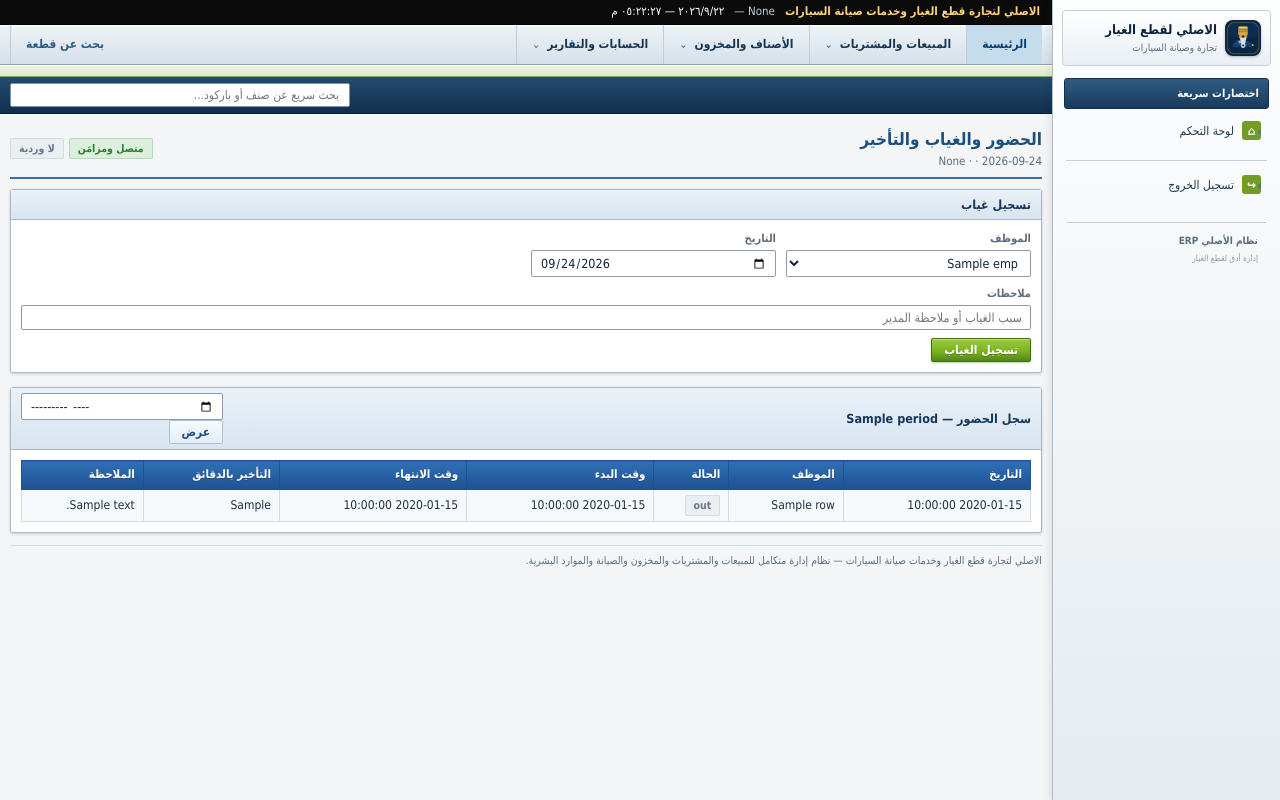
After one commit to islamhadii55/alesly-erp-v2, a Flask app: template templates/attendance.html in a window 1280 px wide. The commit adds this page. Run offline with Flask 3, Linux system fonts and the light colour scheme; the template is opened without the code that fills it: most values are stand-ins (such as "Sample title", 1, 10 or a date in 2020).

Commit message:
Add employee shifts attendance and reviewed payroll deductions

```diff
--- a/app.py
+++ b/app.py
@@ -71,6 +71,10 @@ PERMISSION_MODULES = (
     ("reports", "التقارير", "المخزون والحسابات"),
     ("sync", "المزامنة بدون إنترنت", "المخزون والحسابات"),
     ("hr", "الموارد البشرية", "الموارد البشرية"),
+    ("attendance", "الحضور والغياب والتأخير", "الموارد البشرية"),
+    ("shift_start", "بدء الوردية", "الموارد البشرية"),
+    ("shift_end", "إنهاء الوردية", "الموارد البشرية"),
+    ("attendance_review", "مراجعة خصومات الحضور", "الموارد البشرية"),
 )
 PERMISSION_KEYS = {key for key, _, _ in PERMISSION_MODULES}
 PERMISSION_LABELS = {key: label for key, label, _ in PERMISSION_MODULES}
@@ -79,8 +83,10 @@ PERMISSION_LABELS = {key: label for key, label, _ in PERMISSION_MODULES}
 ENDPOINT_PERMISSIONS = {
     "dashboard": "dashboard",
     "pos": "pos",
-    "shift_open": "treasury",
-    "shift_close": "treasury",
+    "shift_open": "shift_start",
+    "shift_close": "shift_end",
+    "attendance_mark": "attendance",
+    "attendance": "attendance",
     "invoices_list": "invoices",
     "invoice_new": "invoices",
     "invoice_view": "invoices",
@@ -154,7 +160,10 @@ def user_has_permission(module):
         return False
     if perms == "all":
         return True
-    return module in {p.strip() for p in str(perms).split(",") if p.strip()}
+    granted = {p.strip() for p in str(perms).split(",") if p.strip()}
+    if module in {"shift_start", "shift_end"} and "shift" in granted:
+        return True
+    return module in granted
 
 
 def resolve_endpoint_permission():
@@ -739,7 +748,22 @@ def init_db():
             username TEXT NOT NULL,
             started_at TEXT NOT NULL,
             ended_at TEXT,
-            opening_cash REAL NOT NULL DEFAULT 0
+            opening_cash REAL NOT NULL DEFAULT 0,
+            employee_id INTEGER REFERENCES employees(id)
+        );
+        CREATE TABLE IF NOT EXISTS attendance (
+            id INTEGER PRIMARY KEY AUTOINCREMENT,
+            employee_id INTEGER NOT NULL REFERENCES employees(id),
+            attendance_date TEXT NOT NULL,
+            shift_id INTEGER REFERENCES shifts(id),
+            status TEXT NOT NULL DEFAULT 'حاضر',
+            started_at TEXT,
+            ended_at TEXT,
+            late_minutes INTEGER NOT NULL DEFAULT 0,
+            deduction REAL NOT NULL DEFAULT 0,
+            reviewed INTEGER NOT NULL DEFAULT 0,
+            notes TEXT,
+            UNIQUE(employee_id, attendance_date)
         );
         CREATE TABLE IF NOT EXISTS cash_accounts (
             id INTEGER PRIMARY KEY AUTOINCREMENT,
@@ -927,6 +951,8 @@ def init_db():
         "vat_rate": "15",
         "points_per_100": "1",
         "default_labor_rate": "80",
+        "work_start_time": "09:00",
+        "attendance_grace_minutes": "15",
         "sync_enabled": "1",
         "sync_server_url": "",
         "sync_token": "alasly-sync-local",
@@ -993,6 +1019,16 @@ def init_db():
         (
             ("job_title", "TEXT"),
             ("permissions", "TEXT NOT NULL DEFAULT 'sales,shift'"),
+        ),
+    )
+    ensure_columns("employees", (("username", "TEXT"),))
+    ensure_columns("shifts", (("employee_id", "INTEGER"),))
+    ensure_columns(
+        "salaries",
+        (
+            ("attendance_deduct", "REAL NOT NULL DEFAULT 0"),
+            ("absence_days", "REAL NOT NULL DEFAULT 0"),
+            ("late_minutes", "INTEGER NOT NULL DEFAULT 0"),
         ),
     )
     ensure_columns(
@@ -1595,6 +1631,28 @@ def current_shift(username=None):
         (username,),
         one=True,
     )
+
+
+def current_employee(username=None):
+    username = username or session.get("user")
+    if not username:
+        return None
+    return query("SELECT * FROM employees WHERE username=? AND status='نشط'", (username,), one=True)
+
+
+def attendance_preview(employee_id, period):
+    emp = query("SELECT salary FROM employees WHERE id=?", (employee_id,), one=True)
+    if not emp:
+        return {"deduct": 0.0, "absence_days": 0, "late_minutes": 0, "rows": []}
+    daily = float(emp["salary"] or 0) / 30.0
+    rows = query(
+        "SELECT * FROM attendance WHERE employee_id=? AND attendance_date LIKE ? ORDER BY attendance_date",
+        (employee_id, period + "%"),
+    )
+    absence_days = sum(1 for r in rows if r["status"] == "غائب")
+    late_minutes = sum(int(r["late_minutes"] or 0) for r in rows)
+    deduct = round(absence_days * daily + (late_minutes / 480.0) * daily, 2)
+    return {"deduct": deduct, "absence_days": absence_days, "late_minutes": late_minutes, "rows": rows}
 
 
 def add_journal(description, account_name, debit=0, credit=0, reference_type=None, reference_id=None):
@@ -3088,6 +3146,8 @@ def settings():
                 "vat_rate",
                 "points_per_100",
                 "default_labor_rate",
+                "work_start_time",
+                "attendance_grace_minutes",
                 "sync_server_url",
                 "sync_token",
                 "device_name",
@@ -3175,18 +3235,19 @@ def employees():
             float(request.form.get("salary") or 0),
             request.form.get("status") or "نشط",
             request.form.get("notes"),
+            (request.form.get("username") or "").strip() or None,
         )
         if eid:
             execute(
-                """UPDATE employees SET name=?, job_title=?, phone=?, hire_date=?, salary=?, status=?, notes=?
+                """UPDATE employees SET name=?, job_title=?, phone=?, hire_date=?, salary=?, status=?, notes=?, username=?
                    WHERE id=?""",
                 data + (eid,),
             )
             flash("تم تحديث الموظف", "ok")
         else:
             execute(
-                """INSERT INTO employees (name, job_title, phone, hire_date, salary, status, notes)
-                   VALUES (?,?,?,?,?,?,?)""",
+                """INSERT INTO employees (name, job_title, phone, hire_date, salary, status, notes, username)
+                   VALUES (?,?,?,?,?,?,?,?)""",
                 data,
             )
             flash("تم إضافة الموظف", "ok")
@@ -3233,6 +3294,26 @@ def advances():
     return render_template("advances.html", rows=rows, emps=emps, total_open=total_open)
 
 
+@app.route("/attendance", methods=["GET", "POST"])
+@login_required
+def attendance():
+    if request.method == "POST":
+        employee_id = int(request.form["employee_id"])
+        day = request.form.get("attendance_date") or date.today().isoformat()
+        existing = query("SELECT id FROM attendance WHERE employee_id=? AND attendance_date=?", (employee_id, day), one=True)
+        if existing:
+            execute("UPDATE attendance SET status='غائب', notes=? WHERE id=?", (request.form.get("notes"), existing["id"]))
+        else:
+            execute("INSERT INTO attendance (employee_id, attendance_date, status, notes) VALUES (?,?,?,?)", (employee_id, day, "غائب", request.form.get("notes")))
+        flash("تم تسجيل الغياب، وسيظهر الخصم للمراجعة في كشف الراتب", "ok")
+        return redirect(url_for("attendance"))
+    period = request.args.get("period") or date.today().strftime("%Y-%m")
+    rows = query("""SELECT a.*, e.name, e.salary FROM attendance a JOIN employees e ON e.id=a.employee_id
+                    WHERE a.attendance_date LIKE ? ORDER BY a.attendance_date DESC, e.name""", (period + "%",))
+    emps = query("SELECT * FROM employees WHERE status='نشط' ORDER BY name")
+    return render_template("attendance.html", rows=rows, emps=emps, period=period)
+
+
 @app.route("/salaries", methods=["GET", "POST"])
 @login_required
 def salaries():
@@ -3240,16 +3321,18 @@ def salaries():
         emp = query("SELECT * FROM employees WHERE id=?", (request.form["employee_id"],), one=True)
         period = request.form["period"]
         bonus = float(request.form.get("bonus") or 0)
+        preview = attendance_preview(emp["id"], period)
+        attendance_deduct = preview["deduct"] if request.form.get("attendance_approve") == "1" else 0.0
         open_adv = query(
             "SELECT COALESCE(SUM(remaining),0) v FROM advances WHERE employee_id=?",
             (emp["id"],),
             one=True,
         )["v"]
         deduct = min(float(request.form.get("advance_deduct") or open_adv), open_adv)
-        net = float(emp["salary"]) + bonus - deduct
+        net = float(emp["salary"]) + bonus - deduct - attendance_deduct
         execute(
-            """INSERT INTO salaries (employee_id, period, base_salary, bonus, advance_deduct, net, status, paid_at, notes)
-               VALUES (?,?,?,?,?,?,?,?,?)""",
+            """INSERT INTO salaries (employee_id, period, base_salary, bonus, advance_deduct, net, status, paid_at, notes, attendance_deduct, absence_days, late_minutes)
+               VALUES (?,?,?,?,?,?,?,?,?,?,?,?)""",
             (
                 emp["id"],
                 period,
@@ -3260,6 +3343,9 @@ def salaries():
                 "مدفوع",
                 date.today().isoformat(),
                 request.form.get("notes"),
+                attendance_deduct,
+                preview["absence_days"] if attendance_deduct else 0,
+                preview["late_minutes"] if attendance_deduct else 0,
             ),
         )
         remain = deduct
@@ -3281,8 +3367,9 @@ def salaries():
            JOIN employees e ON e.id=s.employee_id ORDER BY s.id DESC"""
     )
     emps = query("SELECT * FROM employees WHERE status='نشط' ORDER BY name")
+    previews = {str(e["id"]): attendance_preview(e["id"], datetime.now().strftime("%Y-%m")) for e in emps}
     total = query("SELECT COALESCE(SUM(net),0) v FROM salaries", one=True)["v"]
-    return render_template("salaries.html", rows=rows, emps=emps, total=total)
+    return render_template("salaries.html", rows=rows, emps=emps, previews=previews, total=total)
 
 
 @app.route("/costs")
@@ -3721,10 +3808,37 @@ def shift_open():
     if current_shift():
         flash("لديك وردية مفتوحة", "err")
         return redirect(request.referrer or url_for("pos"))
+    employee = current_employee()
+    if not employee:
+        flash("اربط حساب المستخدم بموظف نشط أولاً من شاشة الموظفين", "err")
+        return redirect(request.referrer or url_for("dashboard"))
+    started = datetime.now()
+    today = started.date().isoformat()
+    start_time = datetime.strptime(get_setting("work_start_time", "09:00"), "%H:%M").replace(
+        year=started.year, month=started.month, day=started.day
+    )
+    grace = int(get_setting("attendance_grace_minutes", "15") or 15)
+    late_minutes = max(0, int((started - start_time).total_seconds() // 60) - grace)
+    attendance = query(
+        "SELECT id FROM attendance WHERE employee_id=? AND attendance_date=?",
+        (employee["id"], today), one=True,
+    )
     execute(
-        "INSERT INTO shifts (username, started_at, opening_cash) VALUES (?,?,?)",
-        (session.get("user"), datetime.now().strftime("%Y-%m-%d %H:%M"), float(request.form.get("opening_cash") or 0)),
-    )
+        "INSERT INTO shifts (username, started_at, opening_cash, employee_id) VALUES (?,?,?,?)",
+        (session.get("user"), started.strftime("%Y-%m-%d %H:%M"), float(request.form.get("opening_cash") or 0), employee["id"]),
+    )
+    shift_id = db().execute("SELECT last_insert_rowid()").fetchone()[0]
+    if attendance:
+        execute(
+            "UPDATE attendance SET shift_id=?, status='حاضر', started_at=?, late_minutes=?, notes=NULL WHERE id=?",
+            (shift_id, started.strftime("%Y-%m-%d %H:%M"), late_minutes, attendance["id"]),
+        )
+    else:
+        execute(
+            """INSERT INTO attendance (employee_id, attendance_date, shift_id, status, started_at, late_minutes)
+               VALUES (?,?,?,?,?,?)""",
+            (employee["id"], today, shift_id, "حاضر", started.strftime("%Y-%m-%d %H:%M"), late_minutes),
+        )
     flash("تم فتح الوردية", "ok")
     return redirect(request.referrer or url_for("pos"))
 
@@ -3745,7 +3859,9 @@ def shift_close():
         one=True,
     )["v"]
     expected = float(expected) + float(sh["opening_cash"] or 0)
-    execute("UPDATE shifts SET ended_at=? WHERE id=?", (datetime.now().strftime("%Y-%m-%d %H:%M"), sh["id"]))
+    ended = datetime.now().strftime("%Y-%m-%d %H:%M")
+    execute("UPDATE shifts SET ended_at=? WHERE id=?", (ended, sh["id"]))
+    execute("UPDATE attendance SET ended_at=? WHERE shift_id=?", (ended, sh["id"]))
     execute(
         """INSERT INTO daily_closures (shift_id, closing_date, expected_cash, actual_cash, difference, closed_by, closed_at, notes)
            VALUES (?,?,?,?,?,?,?,?)""",
--- /dev/null
+++ b/templates/attendance.html
@@ -0,0 +1,28 @@
+{% extends "base.html" %}
+{% set title = "الحضور والغياب والتأخير" %}
+{% block content %}
+<div class="panel" style="margin-bottom:14px">
+  <div class="panel-h"><h3>تسجيل غياب</h3></div>
+  <div class="panel-b">
+    <form method="post" class="form-grid">
+      <div class="field"><label>الموظف</label><select name="employee_id" required>{% for e in emps %}<option value="{{ e.id }}">{{ e.name }}</option>{% endfor %}</select></div>
+      <div class="field"><label>التاريخ</label><input type="date" name="attendance_date" value="{{ today }}" required></div>
+      <div class="field full"><label>ملاحظات</label><input name="notes" placeholder="سبب الغياب أو ملاحظة المدير"></div>
+      <div><button class="btn btn-gold">تسجيل الغياب</button></div>
+    </form>
+  </div>
+</div>
+<div class="panel">
+  <div class="panel-h"><h3>سجل الحضور — {{ period }}</h3><form method="get"><input type="month" name="period" value="{{ period }}"><button class="btn btn-ghost">عرض</button></form></div>
+  <div class="panel-b">
+    <table>
+      <tr><th>التاريخ</th><th>الموظف</th><th>الحالة</th><th>وقت البدء</th><th>وقت الانتهاء</th><th>التأخير بالدقائق</th><th>الملاحظة</th></tr>
+      {% for r in rows %}<tr>
+        <td>{{ r.attendance_date }}</td><td>{{ r.name }}</td>
+        <td><span class="badge {% if r.status=='حاضر' %}b-paid{% else %}b-void{% endif %}">{{ r.status }}</span></td>
+        <td>{{ r.started_at or '—' }}</td><td>{{ r.ended_at or '—' }}</td><td>{{ r.late_minutes }}</td><td>{{ r.notes or '' }}</td>
+      </tr>{% else %}<tr><td colspan="7">لا توجد سجلات لهذا الشهر.</td></tr>{% endfor %}
+    </table>
+  </div>
+</div>
+{% endblock %}
--- a/templates/base.html
+++ b/templates/base.html
@@ -50,7 +50,7 @@
         <details><summary>الحسابات والتقارير</summary><div class="menu-dropdown">
           {% if can('accounts') %}<a href="{{ url_for('accounts') }}">حسابات العملاء والموردين</a>{% endif %}{% if can('treasury') %}<a href="{{ url_for('treasury') }}">الخزينة والوردية</a>{% endif %}{% if can('finance') %}<a href="{{ url_for('finance') }}">شيكات وأقساط</a>{% endif %}{% if can('pnl') %}<a href="{{ url_for('pnl') }}">الأرباح والخسائر</a>{% endif %}{% if can('reports') %}<a href="{{ url_for('reports') }}">التقارير والتحليلات</a>{% endif %}
         </div></details>
-        {% if can('hr') %}<details><summary>الموارد البشرية</summary><div class="menu-dropdown"><a href="{{ url_for('employees') }}">الموظفون</a><a href="{{ url_for('advances') }}">السلف</a><a href="{{ url_for('salaries') }}">الرواتب</a></div></details>{% endif %}
+        {% if can('hr') %}<details><summary>الموارد البشرية</summary><div class="menu-dropdown"><a href="{{ url_for('employees') }}">الموظفون</a>{% if can('attendance') %}<a href="{{ url_for('attendance') }}">الحضور والغياب</a>{% endif %}<a href="{{ url_for('advances') }}">السلف</a><a href="{{ url_for('salaries') }}">الرواتب</a></div></details>{% endif %}
         <a class="menu-search-link" href="{{ url_for('inventory') }}">بحث عن قطعة</a>
       </nav>
       <div class="toolbar-green">
--- a/templates/dashboard.html
+++ b/templates/dashboard.html
@@ -6,6 +6,9 @@
   <a class="dash-btn dash-btn-primary" href="{{ url_for('pos') }}">كاشير</a>
   <a class="dash-btn dash-btn-ghost" href="{{ url_for('job_new') }}">أمر شغل</a>
   <a class="dash-btn dash-btn-ghost" href="{{ url_for('invoice_new', kind='purchase') }}">فاتورة شراء</a>
+  {% if can('shift_start') and not open_shift %}<form method="post" action="{{ url_for('shift_open') }}" style="display:inline"><input type="hidden" name="opening_cash" value="0"><button class="dash-btn dash-btn-primary" type="submit">بدء الوردية</button></form>{% endif %}
+  {% if can('shift_end') and open_shift %}<form method="post" action="{{ url_for('shift_close') }}" style="display:inline" onsubmit="var v=prompt('أدخل النقد الفعلي في الدرج','0'); if(v===null)return false; this.actual_cash.value=v||0; return confirm('إنهاء ورديتك الآن؟')"><input type="hidden" name="actual_cash" value="0"><button class="dash-btn dash-btn-ghost" type="submit">إنهاء الوردية</button></form>{% endif %}
+  {% if can('attendance') %}<a class="dash-btn dash-btn-ghost" href="{{ url_for('attendance') }}">الحضور</a>{% endif %}
 </span>
 {% endblock %}
 {% block content %}
--- a/templates/employees.html
+++ b/templates/employees.html
@@ -11,6 +11,7 @@
       <div class="field"><label>الجوال</label><input name="phone" value="{{ edit.phone if edit else '' }}"></div>
       <div class="field"><label>تاريخ التعيين</label><input type="date" name="hire_date" value="{{ edit.hire_date if edit else today }}"></div>
       <div class="field"><label>الراتب الأساسي</label><input type="number" step="0.01" name="salary" value="{{ edit.salary if edit else 0 }}"></div>
+      <div class="field"><label>اسم مستخدم النظام للوردية</label><input name="username" value="{{ edit.username if edit else '' }}" placeholder="مثال: cashier1"></div>
       <div class="field"><label>الحالة</label>
         <select name="status">
           <option {% if edit and edit.status=='نشط' %}selected{% endif %}>نشط</option>
@@ -26,11 +27,12 @@
   <div class="panel-h"><h3>سجل الموظفين</h3></div>
   <div class="panel-b">
     <table>
-      <tr><th>الاسم</th><th>الوظيفة</th><th>الجوال</th><th>التعيين</th><th>الراتب</th><th>الحالة</th><th></th></tr>
+      <tr><th>الاسم</th><th>الوظيفة</th><th>المستخدم</th><th>الجوال</th><th>التعيين</th><th>الراتب</th><th>الحالة</th><th></th></tr>
       {% for r in rows %}
       <tr>
         <td>{{ r.name }}</td>
         <td>{{ r.job_title }}</td>
+        <td>{{ r.username or 'غير مربوط' }}</td>
         <td>{{ r.phone }}</td>
         <td>{{ r.hire_date }}</td>
         <td class="money">{{ r.salary|money }}</td>
--- a/templates/settings.html
+++ b/templates/settings.html
@@ -124,6 +124,8 @@
         <div class="field" style="margin-bottom:10px"><label>نسبة الضريبة %</label><input name="vat_rate" value="{{ settings.get('vat_rate','15') }}"></div>
         <div class="field" style="margin-bottom:10px"><label>نقاط الولاء لكل 100</label><input name="points_per_100" value="{{ settings.get('points_per_100','1') }}"></div>
         <div class="field" style="margin-bottom:10px"><label>سعر ساعة المصنعية الافتراضي</label><input name="default_labor_rate" value="{{ settings.get('default_labor_rate','80') }}"></div>
+        <div class="field" style="margin-bottom:10px"><label>بداية الدوام</label><input type="time" name="work_start_time" value="{{ settings.get('work_start_time','09:00') }}"></div>
+        <div class="field" style="margin-bottom:10px"><label>سماح التأخير بالدقائق</label><input type="number" min="0" name="attendance_grace_minutes" value="{{ settings.get('attendance_grace_minutes','15') }}"></div>
         <div class="field" style="margin-bottom:10px"><label>تذييل الفاتورة</label><input name="print_footer" value="{{ settings.get('print_footer','') }}"></div>
         <label style="display:flex;gap:8px;align-items:center;margin:8px 0">
           <input type="checkbox" name="show_cost" {% if settings.get('show_cost')=='1' %}checked{% endif %}> إظهار التكلفة في الطباعة
```
Also changed, not shown: templates/salaries.html (+8 -1 lines).
